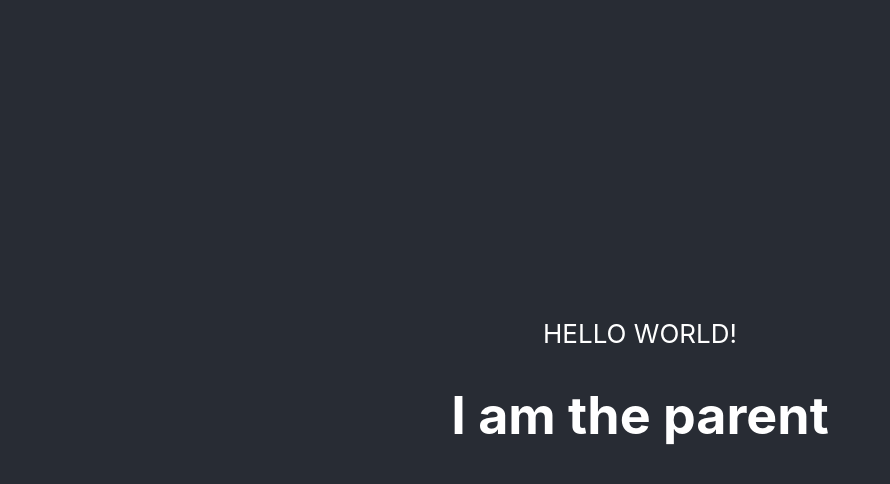
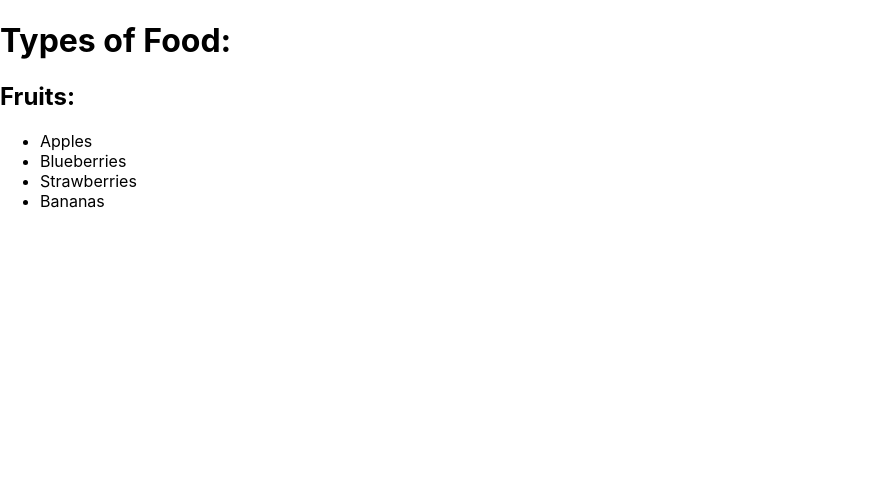
Before and after one commit to ChadHarper811/react_practice, a React (Create React App) app: page / in a window 1280 px wide. Shown: the top 484 px of the page, without its empty margins (0-890 px from the left). Built offline with nearby package versions, Linux system fonts and the light colour scheme.

Commit message:
practice problem 5

```diff
--- a/src/index.js
+++ b/src/index.js
@@ -4,17 +4,51 @@ import './index.css';
 import App from './App';
 import reportWebVitals from './reportWebVitals';
 
-const JSX = (
-  <div>
-    <h1>This is a block of JSX</h1>
-    <p>Here's a subtitle</p>
-    {/* Comment */}
-  </div>
-);
+
+const TypesOfFruit = () => {
+  return (
+    <div>
+      <h2>Fruits:</h2>
+      <ul>
+        <li>Apples</li>
+        <li>Blueberries</li>
+        <li>Strawberries</li>
+        <li>Bananas</li>
+      </ul>
+    </div>
+  );
+};
+
+const Fruits = () => {
+  return (
+    <div>
+      { /* Change code below this line */ }
+      <TypesOfFruit />
+      { /* Change code above this line */ }
+    </div>
+  );
+};
+
+class TypesOfFood extends React.Component {
+  constructor(props) {
+    super(props);
+  }
+
+  render() {
+    return (
+      <div>
+        <h1>Types of Food:</h1>
+        { /* Change code below this line */ }
+        <Fruits />
+        { /* Change code above this line */ }
+      </div>
+    );
+  }
+};
 
 const root = ReactDOM.createRoot(document.getElementById('root'));
 root.render(
-  <App />
+  <TypesOfFood />
 );
 
 // If you want to start measuring performance in your app, pass a function
```
